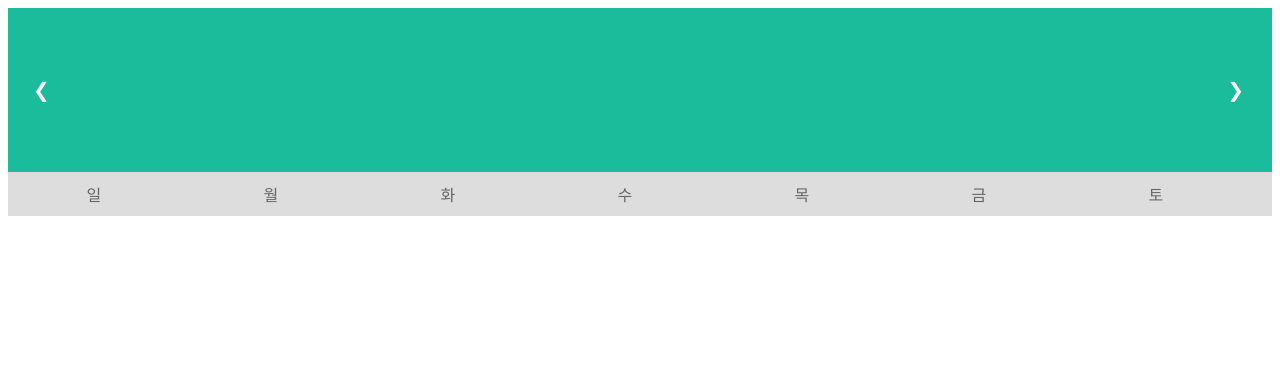
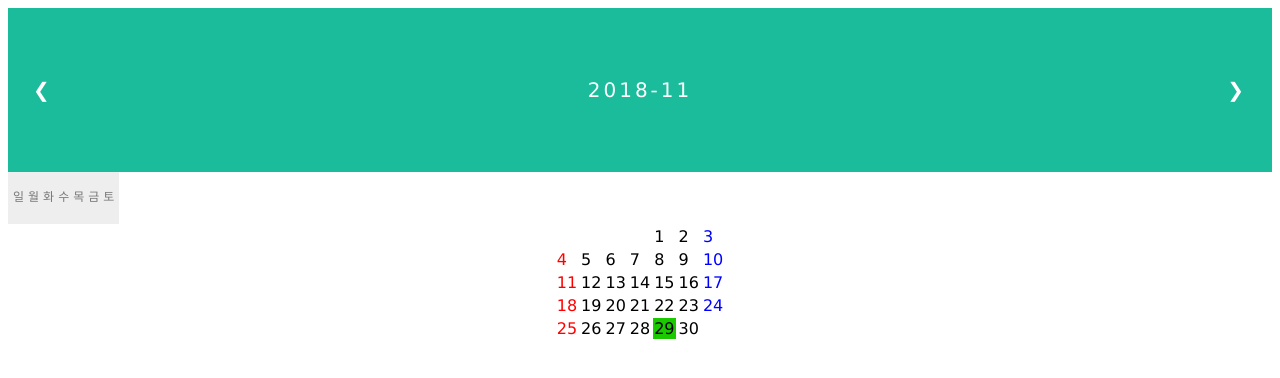
Before and after one commit to kwondonghyun/JS_Project, a plain HTML site: page Calendar/index.html in a window 1280 px wide. Drawn offline with Linux system fonts and the light colour scheme.

Commit message:
index.html

```diff
--- a/Calendar/index.html
+++ b/Calendar/index.html
@@ -6,7 +6,7 @@
   <script src="./main.js"></script>
 </head>
 
-<body>
+<body class="body">
   <div>
     <div class="month">
       <ul>
@@ -16,18 +16,21 @@
       </ul>
     </div>
 
-    <ul class="weekdays">
-      <li>일</li>
-      <li>월</li>
-      <li>화</li>
-      <li>수</li>
-      <li>목</li>
-      <li>금</li>
-      <li>토</li>
-    </ul>
+
   </div>
-  <table id="calendar" align="center" >
-    <script src="./main.js">
+  <table class="days" border = "0px">
+    <tr>
+      <td>일</td>
+      <td>월</td>
+      <td>화</td>
+      <td>수</td>
+      <td>목</td>
+      <td>금</td>
+      <td>토</td>
+    </tr>
+  </table>
+  <table id="calendar" align="center" border = "0px">
+    <script>
       showC();
     </script>
   </table>
```
